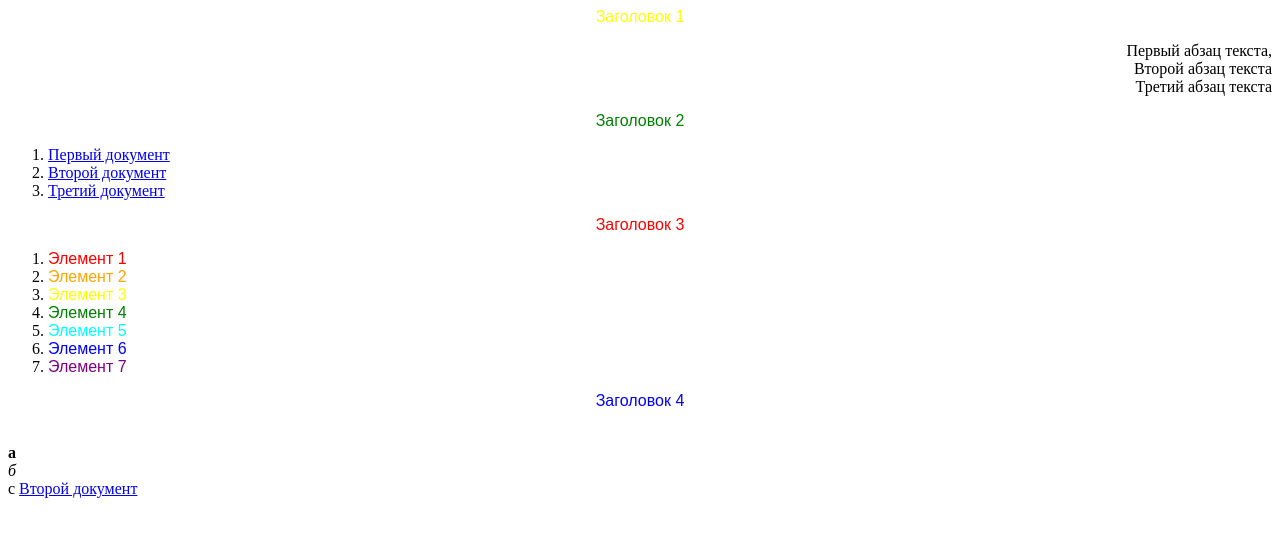
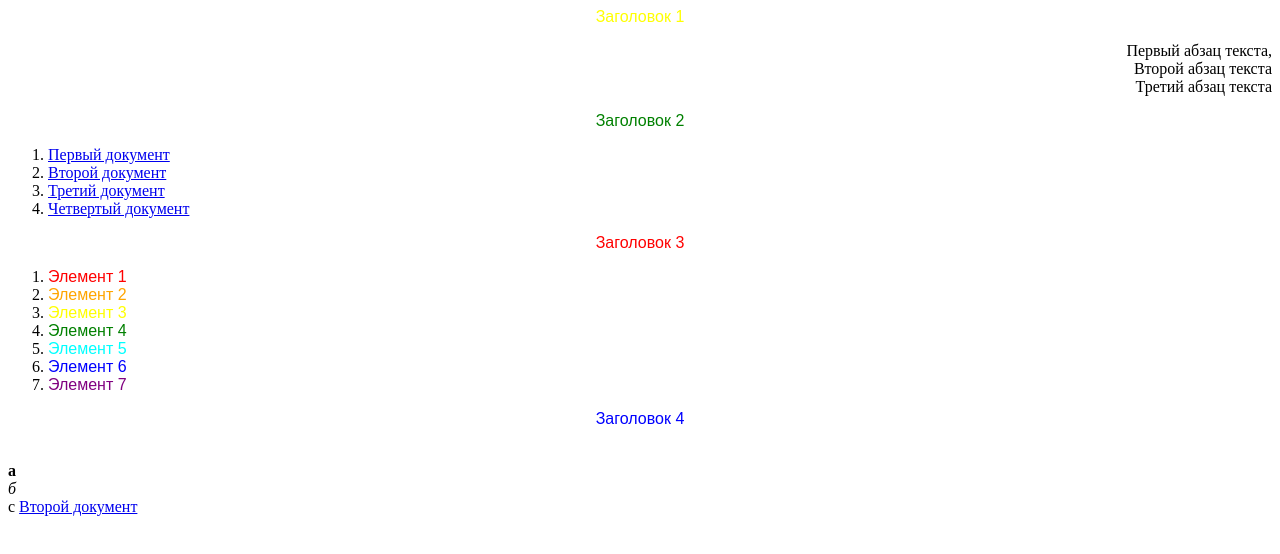
Before and after one commit to IakovYakobinets/IakovYakobinets.github.io, a plain HTML site: page index.html in a window 1280 px wide. Drawn offline with Linux system fonts and the light colour scheme.

Commit message:
Update index.html

```diff
--- a/index.html
+++ b/index.html
@@ -12,6 +12,7 @@
 <li><a href="index.html">Первый документ</a></li>
 <li><a href="document2.html">Второй документ</a></li>
 <li><a href=document3.html">Третий документ</a></li>
+<li><a href=document4.html">Четвертый документ</a></li>
 </ol>
 
 <p align="center" ><font face="Arial" color="red">Заголовок 3</font></p>
```
